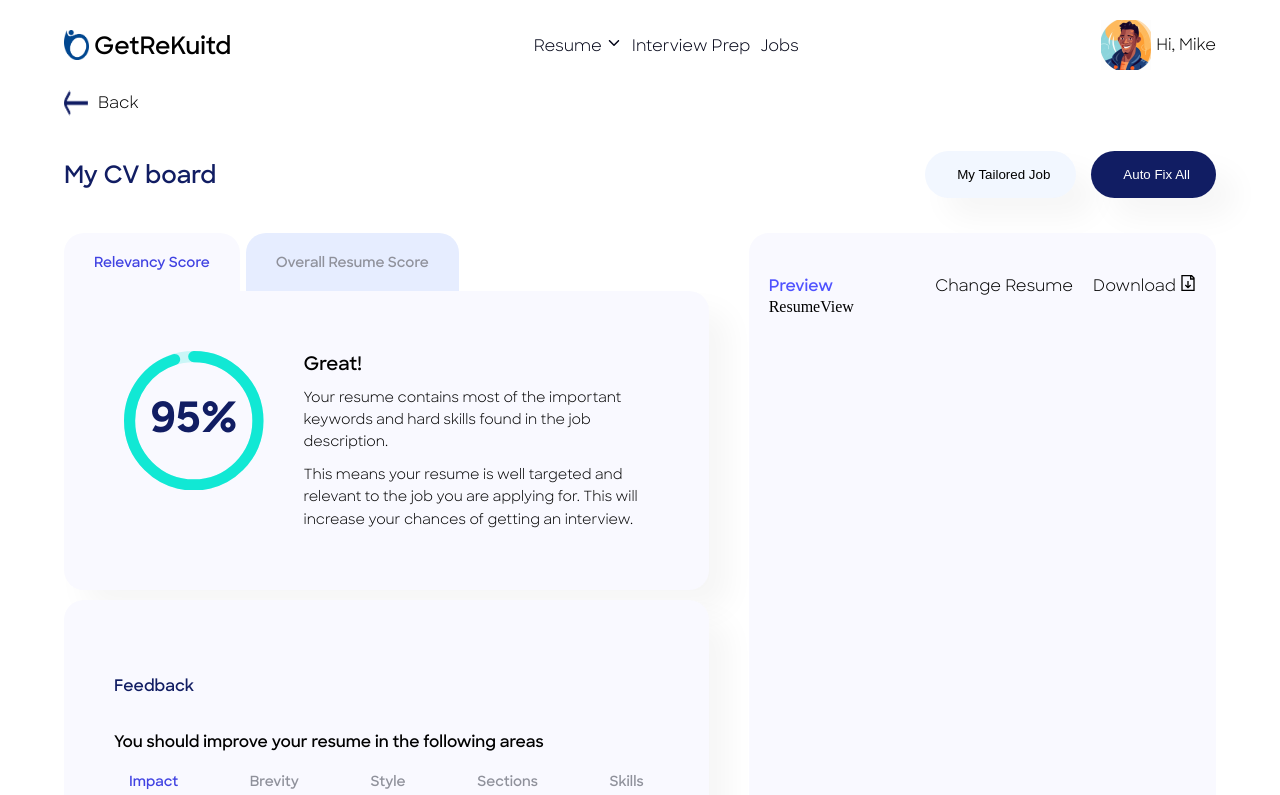
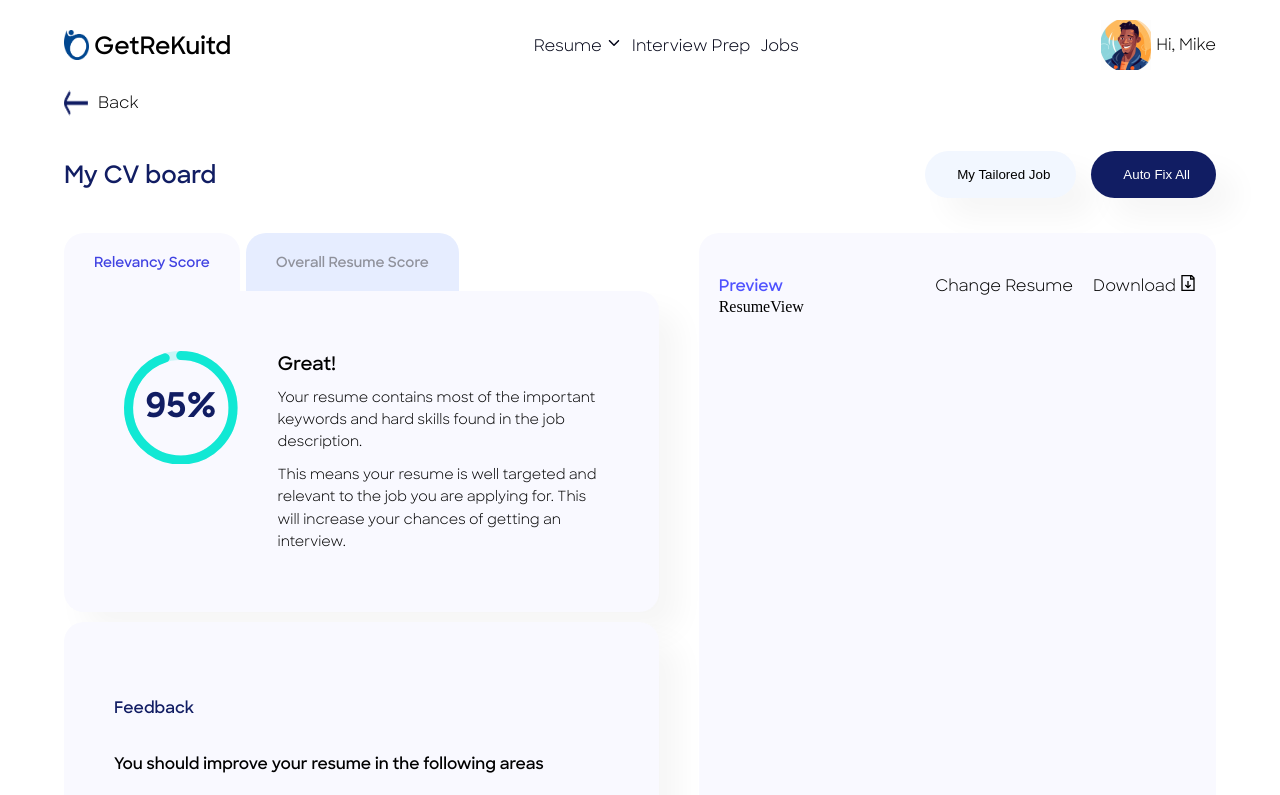
Before and after one commit to fiyinfabidun/GetRekuiTd, a React (Create React App) app: page /Resumefeedback in a window 1280 px wide. Shown: the top 795 px of the page. Built offline with nearby package versions, Linux system fonts and the light colour scheme; the HTML template or start-up script is replaced by a standard one.

Commit message:
new file

```diff
--- a/src/App.css
+++ b/src/App.css
@@ -1064,7 +1064,7 @@ span{
   text-align: center;
 }
 .cpb{
-  width: 400px;
+  width: 350px;
   height: 100px;
   font-family: 'bold-sharp';
 }
```
Also changed, not shown: src/Pages/PaymentSucess.jsx (added, +10 -0 lines).
